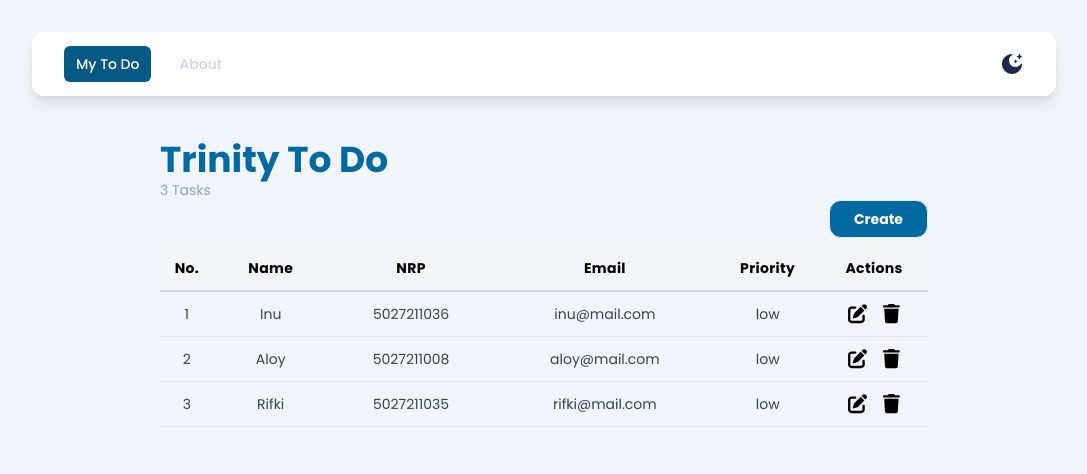
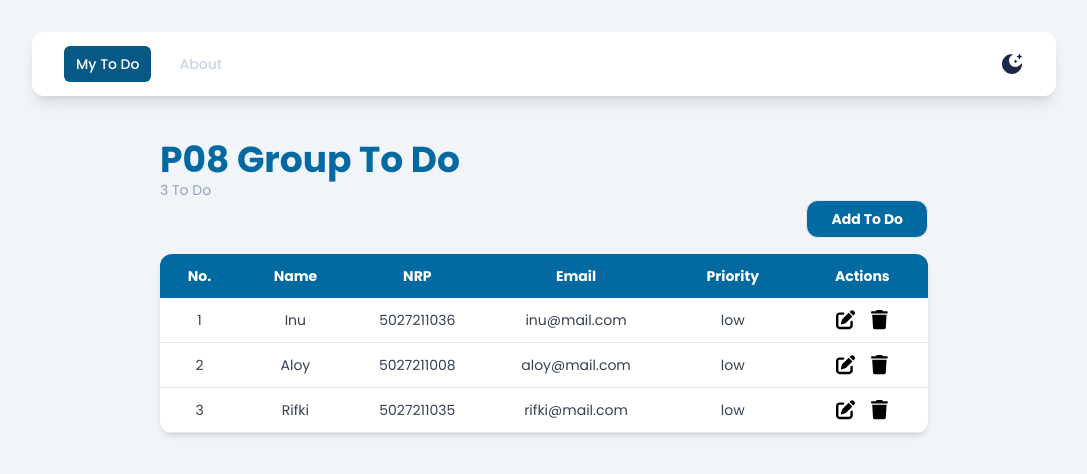
Before and after one commit to ikiadfi88/praktikum-modul1-pemweb, a Vue app: page / in a window 1280 px wide. Shown: the top 474 px of the page, without its empty margins (96-1183 px from the left). Built offline with nearby package versions, Linux system fonts and the light colour scheme.

Commit message:
fix tailwind style and tittle

```diff
--- a/index.html
+++ b/index.html
@@ -4,7 +4,7 @@
     <meta charset="UTF-8" />
     <link rel="icon" href="/favicon.ico" />
     <meta name="viewport" content="width=device-width, initial-scale=1.0" />
-    <title>Vite App</title>
+    <title>Modul 1 & 2 | Kelompok P08</title>
   </head>
   <body class="bg-slate-100 dark:bg-slate-950">
     <div id="app"></div>
--- a/src/components/Header.vue
+++ b/src/components/Header.vue
@@ -23,10 +23,10 @@ export default {
 </script>
 
 <template>
-  <span class="font-bold text-4xl text-sky-700">Trinity To Do</span>
-  <span class="font-base text-sm text-slate-400">{{ userStore.users.length }} Tasks</span>
+  <span class="font-bold text-4xl text-sky-700">P08 Group To Do</span>
+  <span class="font-base text-sm text-slate-400">{{ userStore.users.length }} To Do</span>
   <div class="w-full flex justify-end">
-    <button @click="toggleModal" class="px-6 py-2 bg-sky-700 text-white font-bold mb-2 w-fit border-[1.5px] hover:scale-110 transition-all hover:ease-in-out hover:duration-300 rounded-xl text-sm">Create</button>
+    <button @click="toggleModal" class="px-6 py-2 bg-sky-700 text-white font-bold mb-2 w-fit border-[1.5px] hover:scale-110 transition-all hover:ease-in-out hover:duration-300 rounded-xl text-sm">Add To Do</button>
     <Modal @close-modal="toggleModal" :isModal="isModal">
       <CreateUserForm @close-modal="toggleModal" />
     </Modal>
--- a/src/components/UserList.vue
+++ b/src/components/UserList.vue
@@ -10,32 +10,32 @@ export default {
 </script>
 
 <template>
-  <table>
-    <thead class="bg-gray-100 border-b-2 border-gray-300">
+  <table class="bg-white mt-2 rounded-xl overflow-hidden mb-3 shadow-md">
+    <thead class="bg-sky-700">
       <tr>
-        <th class="p-1 text-sm font-bold tracking-wide">No.</th>
-        <th class="p-3 text-sm font-bold tracking-wide">Name</th>
-        <th class="p-1 text-sm font-bold tracking-wide">NRP</th>
-        <th class="p-1 text-sm font-bold tracking-wide">Email</th>
-        <th class="p-1 text-sm font-bold tracking-wide">Priority</th>
-        <th class="p-1 text-sm font-bold tracking-wide">Actions</th>
+        <th class="text-sm font-bold p-3 text-white">No.</th>
+        <th class="text-sm font-bold p-3 text-white">Name</th>
+        <th class="text-sm font-bold p-3 text-white">NRP</th>
+        <th class="text-sm font-bold p-3 text-white">Email</th>
+        <th class="text-sm font-bold p-3 text-white">Priority</th>
+        <th class="text-sm font-bold p-3 text-white">Actions</th>
       </tr>
     </thead>
     <tbody>
       <tr class="border-b" v-for="(user, index) in userStore.users" :key="user.id">
-        <th class="p-3 text-sm text-gray-700 font-normal">
+        <th class="text-sm text-gray-700 font-normal p-3">
           {{ index + 1 }}
         </th>
-        <th class="p-3 text-sm text-gray-700 font-normal">
+        <th class="text-sm text-gray-700 font-normal p-3">
           {{ user.name }}
         </th>
-        <th class="p-3 text-sm text-gray-700 font-normal">
+        <th class="text-sm text-gray-700 font-normal">
           {{ user.nrp }}
         </th>
-        <th class="p-3 text-sm text-gray-700 font-normal">
+        <th class="text-sm text-gray-700 font-normal">
           {{ user.email }}
         </th>
-        <th class="p-3 text-sm text-gray-700 font-normal">
+        <th class="text-sm text-gray-700 font-normal">
           {{ user.priority }}
         </th>
         <th>
```
